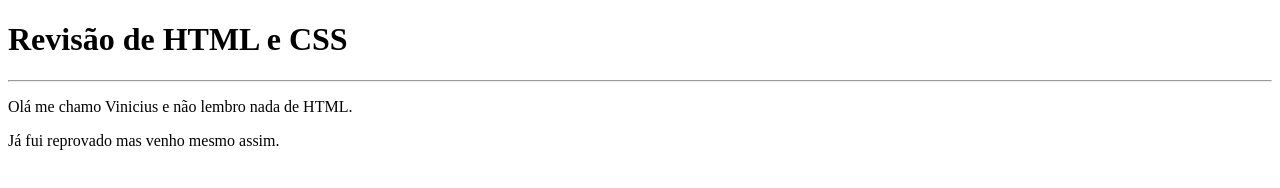
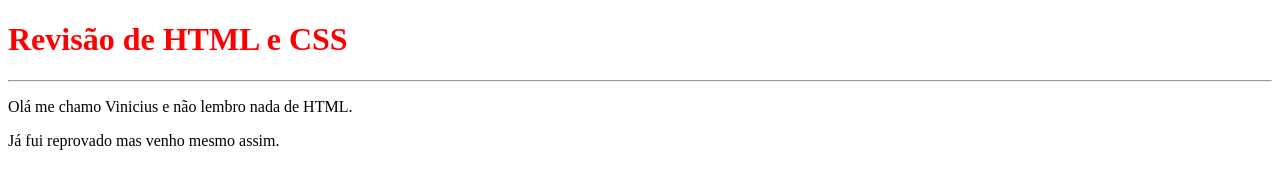
Before and after one commit to tiagotecinternet23/revisao-front-end, a plain HTML site: page index.html in a window 1280 px wide. Drawn offline with Linux system fonts and the light colour scheme.

Commit message:
Alterada a cor do titulo

```diff
--- a/index.html
+++ b/index.html
@@ -6,7 +6,7 @@
     <title>Revisão Front-End</title>
 </head>
 <body>
-    <h1>Revisão de HTML e CSS</h1>
+    <h1 style="color:red">Revisão de HTML e CSS</h1>
     <hr>
     <p>Olá me chamo Vinicius e não lembro nada de HTML.</p>
     <p>Já fui reprovado mas venho mesmo assim.</p>
```
